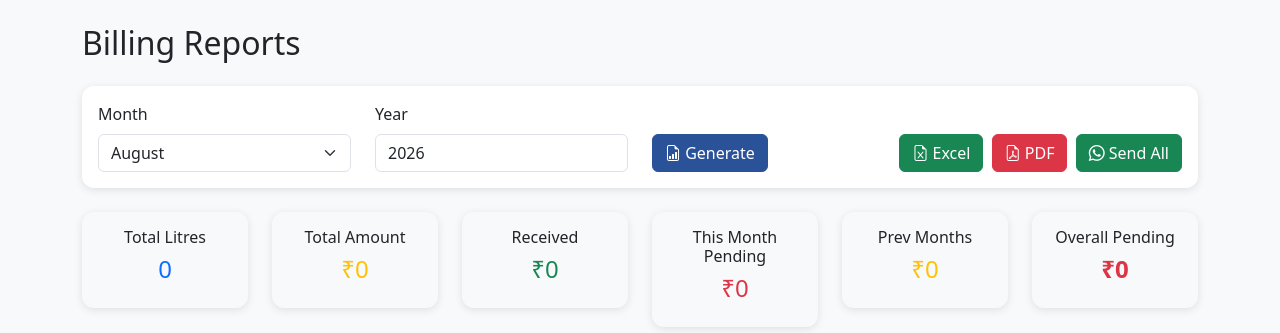
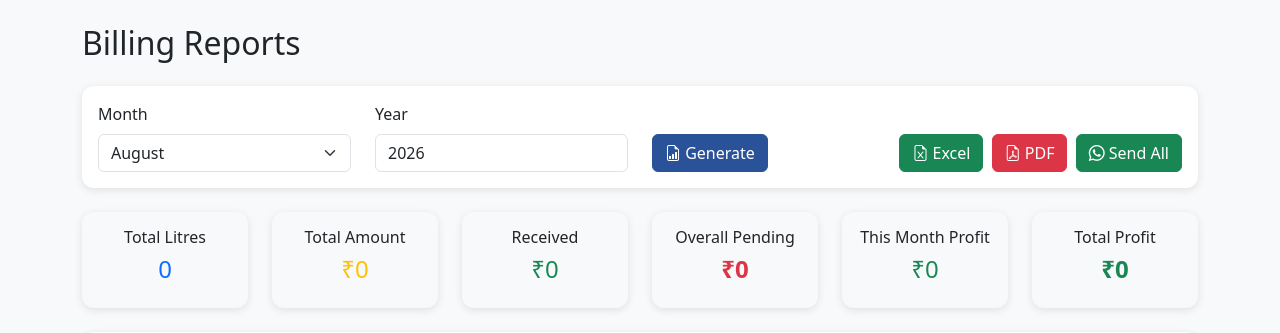
Before and after one commit to creamydelight0808/creamydelight, a Flask app: page /reports in a window 1280 px wide. Shown: the part 60-393 px from the top of the page. Run offline with Flask 3, Linux system fonts and the light colour scheme; a user stored in the database is signed in; data that the repository does not hold is empty; some libraries are stand-ins or nearby versions.

Commit message:
Show profit in reports: this month profit and total all-time profit (₹14/litre margin)

```diff
--- a/app.py
+++ b/app.py
@@ -468,7 +468,11 @@ def monthly_report():
             'total_received': int(total_received_all),
             'total_pending': math.ceil(total_amount_all) - int(total_received_all),
             'total_prev_pending': total_prev_pending_all,
-            'total_overall_pending': total_prev_pending_all + math.ceil(total_amount_all) - int(total_received_all)
+            'total_overall_pending': total_prev_pending_all + math.ceil(total_amount_all) - int(total_received_all),
+            'this_month_profit': round(total_litres_all * 14, 2),
+            'total_profit': round(
+                sum(d.quantity_litres for d in Delivery.query.filter(Delivery.quantity_litres > 0).all()) * 14, 2
+            )
         }
     })
 
--- a/templates/reports.html
+++ b/templates/reports.html
@@ -60,20 +60,20 @@
     </div>
     <div class="col-md-2">
         <div class="card stat-card text-center p-3 bg-light">
-            <h6>This Month Pending</h6>
-            <h4 id="rptPending" class="text-danger">&#8377;0</h4>
+            <h6>Overall Pending</h6>
+            <h4 id="rptOverallPending" class="text-danger fw-bold">&#8377;0</h4>
         </div>
     </div>
     <div class="col-md-2">
         <div class="card stat-card text-center p-3 bg-light">
-            <h6>Prev Months</h6>
-            <h4 id="rptPrevPending" class="text-warning">&#8377;0</h4>
+            <h6>This Month Profit</h6>
+            <h4 id="rptMonthProfit" class="text-success">&#8377;0</h4>
         </div>
     </div>
     <div class="col-md-2">
         <div class="card stat-card text-center p-3 bg-light">
-            <h6>Overall Pending</h6>
-            <h4 id="rptOverallPending" class="text-danger fw-bold">&#8377;0</h4>
+            <h6>Total Profit</h6>
+            <h4 id="rptTotalProfit" class="text-success fw-bold">&#8377;0</h4>
         </div>
     </div>
 </div>
@@ -135,9 +135,9 @@ async function loadReport() {
     document.getElementById('rptTotalLitres').textContent = reportData.summary.total_litres % 1 === 0 ? reportData.summary.total_litres : reportData.summary.total_litres.toFixed(1);
     document.getElementById('rptTotalAmount').textContent = '\u20B9' + reportData.summary.total_amount;
     document.getElementById('rptReceived').textContent = '\u20B9' + reportData.summary.total_received;
-    document.getElementById('rptPending').textContent = '\u20B9' + reportData.summary.total_pending;
-    document.getElementById('rptPrevPending').textContent = '\u20B9' + reportData.summary.total_prev_pending;
     document.getElementById('rptOverallPending').textContent = '\u20B9' + reportData.summary.total_overall_pending;
+    document.getElementById('rptMonthProfit').textContent = '\u20B9' + reportData.summary.this_month_profit;
+    document.getElementById('rptTotalProfit').textContent = '\u20B9' + reportData.summary.total_profit;
 
     const tbody = document.getElementById('reportTable');
     tbody.innerHTML = reportData.customers.map((c, i) => `
```
